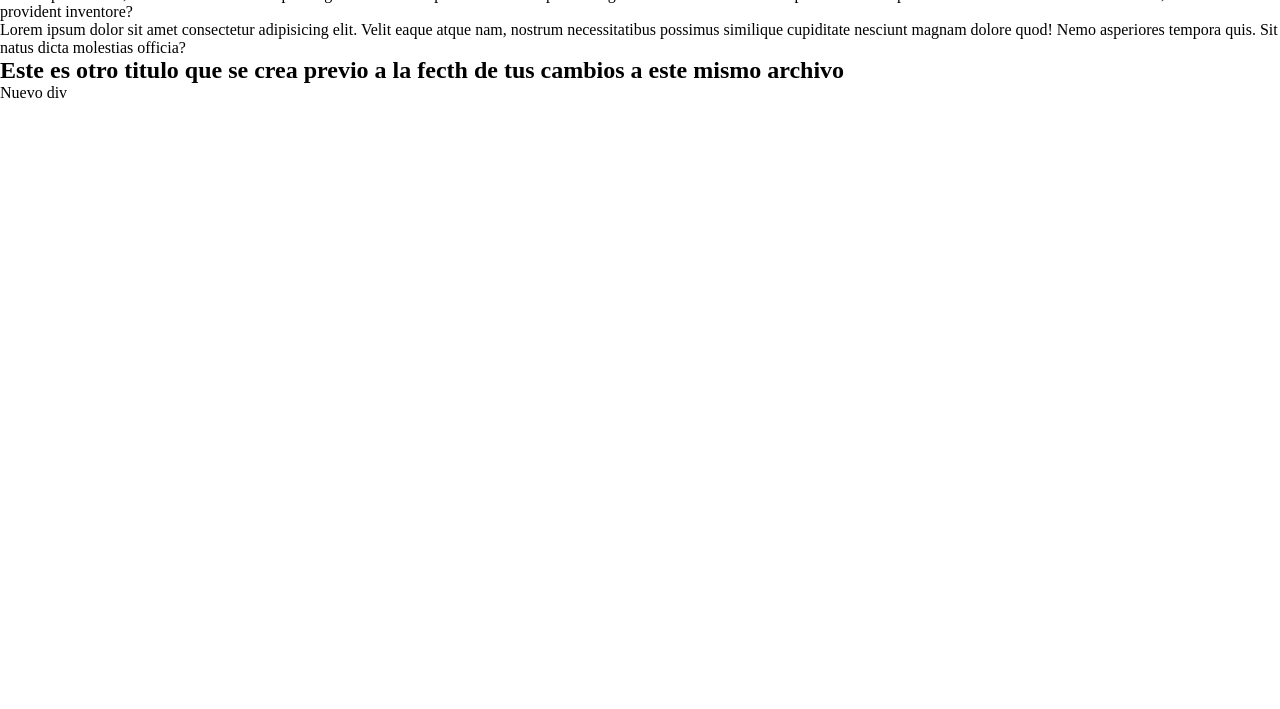
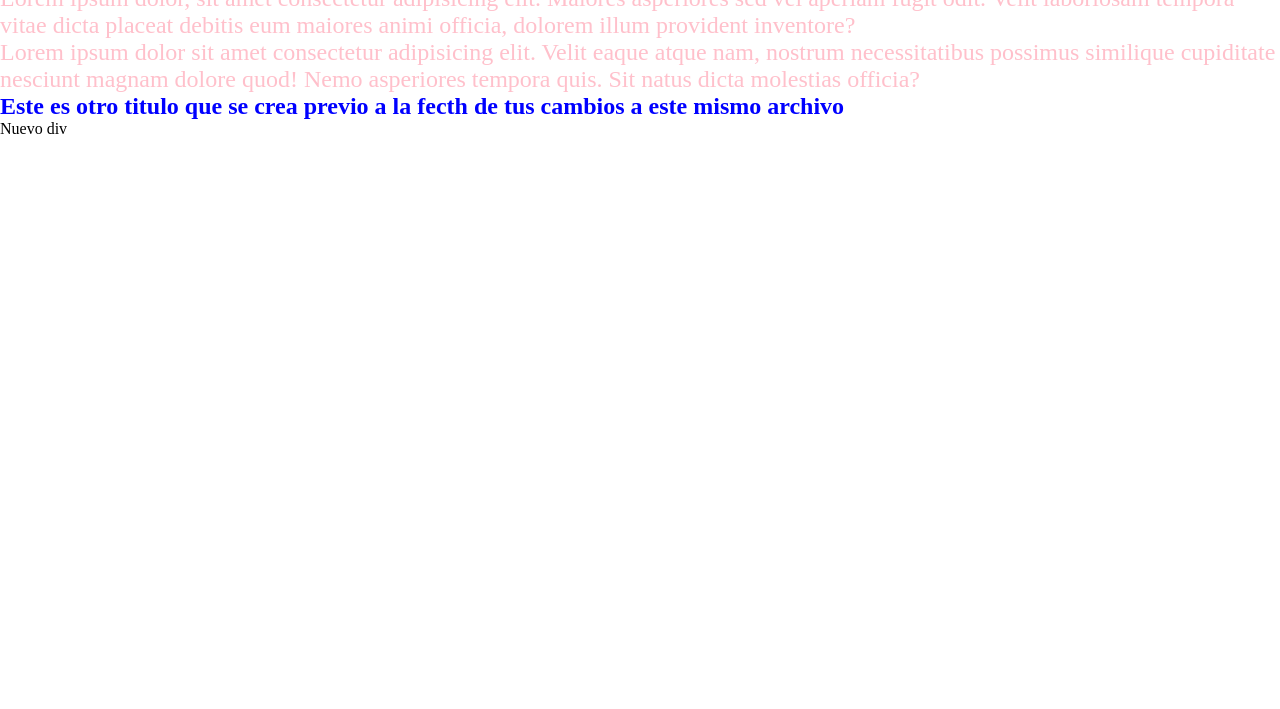
Before and after one commit to luciano393/repo-prueba, a plain HTML site: page index.html in a window 1280 px wide. Shown: the part 91-800 px from the top of the page. Drawn offline with Linux system fonts and the light colour scheme.

Commit message:
Usuario B Prueba tres
Modificación del styyles.css

```diff
--- a/css/style.css
+++ b/css/style.css
@@ -8,3 +8,12 @@ h1 {
     color: grey;
     font-size: 50px;
 }
+
+p {
+    color: pink;
+    font-size: 1.5rem;
+}
+
+h2 {
+    color: blue;
+}
```
